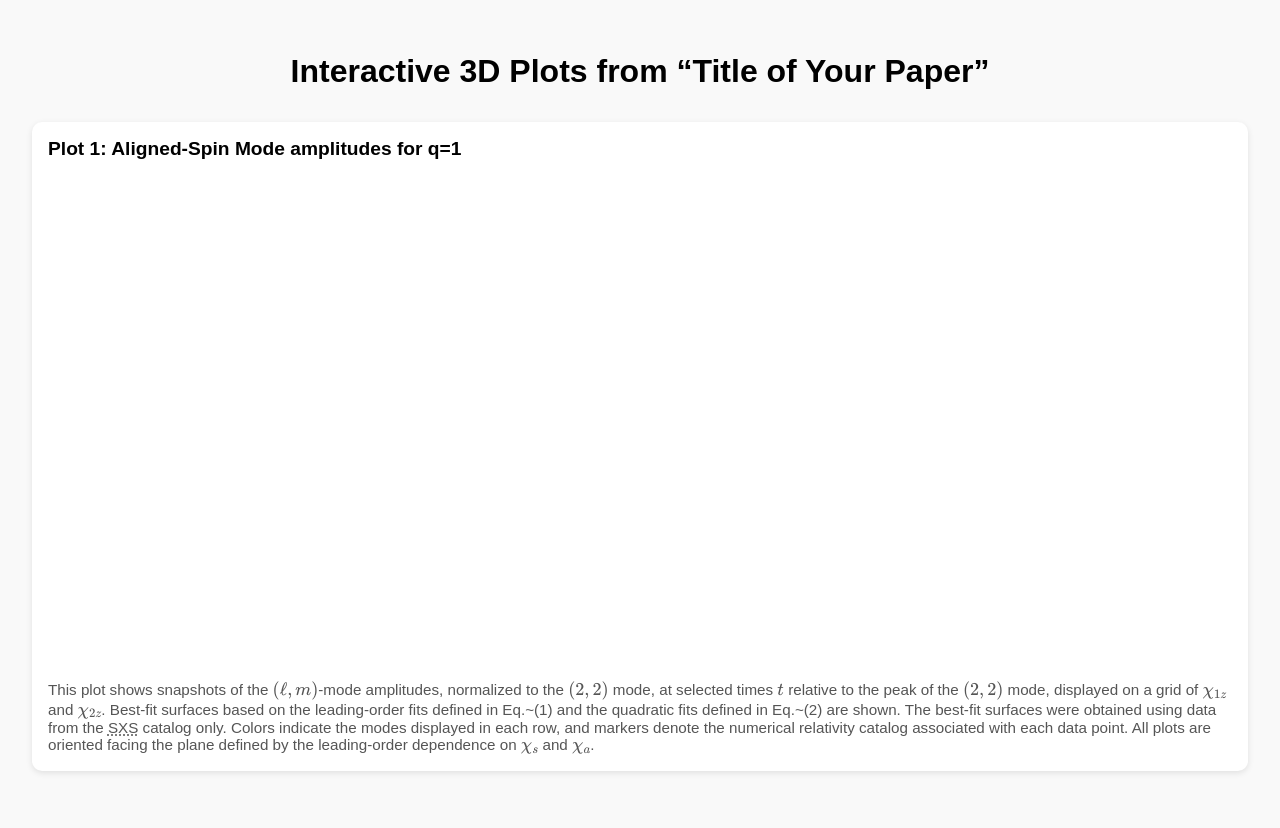
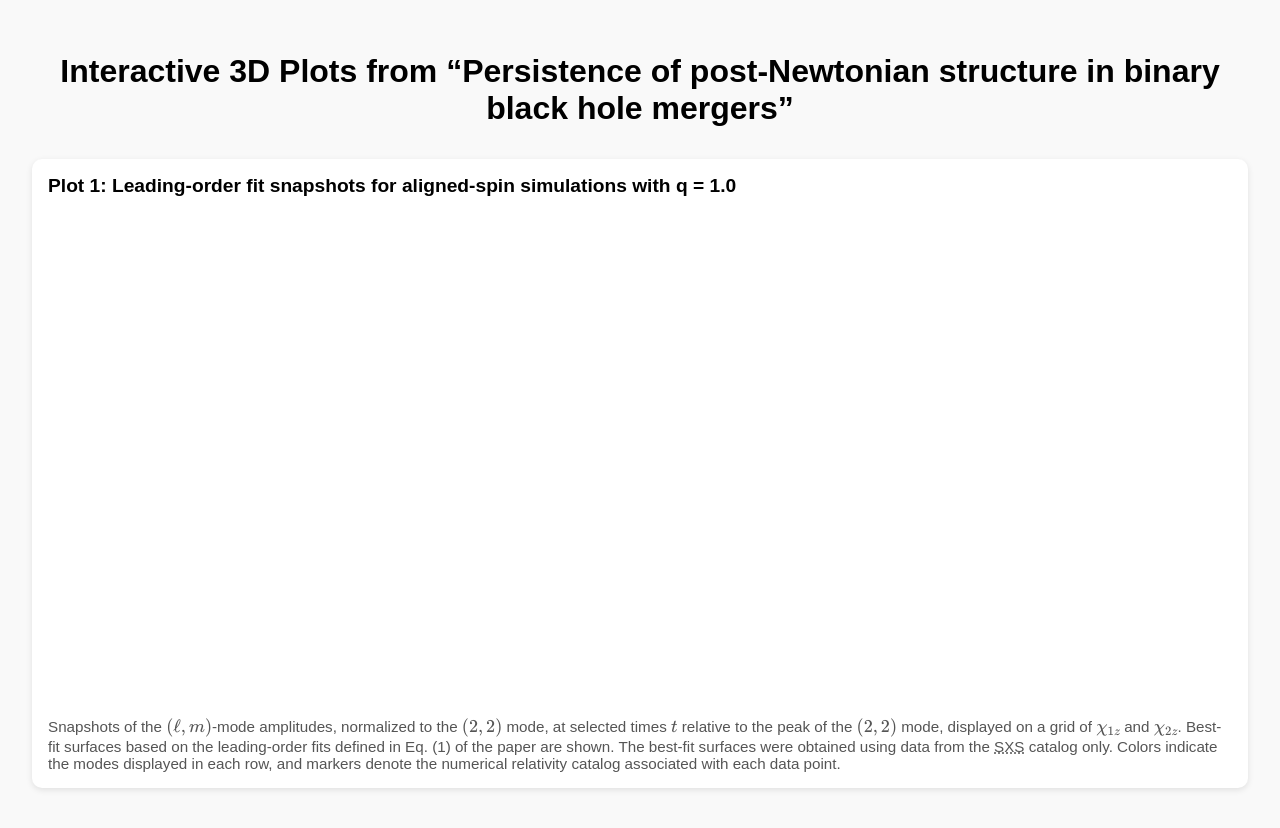
Before and after one commit to viviana-caceres/GW-mode-fits-interactive, a plain HTML site: page index.html in a window 1280 px wide. Drawn offline with nearby package versions, Linux system fonts and the light colour scheme.

Commit message:
Update index.html

```diff
--- a/index.html
+++ b/index.html
@@ -54,23 +54,21 @@
 </head>
 <body>
 
-  <h1>Interactive 3D Plots from “Title of Your Paper”</h1>
+  <h1>Interactive 3D Plots from “Persistence of post-Newtonian structure in binary black hole mergers”</h1>
 
   <div class="plot-container">
-    <div class="plot-title">Plot 1: Aligned-Spin Mode amplitudes for q=1</div>
+    <div class="plot-title">Plot 1: Leading-order fit snapshots for aligned-spin simulations with q = 1.0</div>
     <iframe src="3d_plots/leading_order_21_q10.html"></iframe>
     <div class="plot-caption">
-      This plot shows snapshots of the \((\ell, m)\)-mode amplitudes, normalized to the \((2,2)\) mode,
+      Snapshots of the \((\ell, m)\)-mode amplitudes, normalized to the \((2,2)\) mode,
       at selected times \(t\) relative to the peak of the \((2,2)\) mode, displayed on a grid of
       \(\chi_{1z}\) and \(\chi_{2z}\). Best-fit surfaces based on the leading-order fits defined in
-      Eq.~(1) and the quadratic fits defined in Eq.~(2) are shown. The best-fit surfaces were obtained
+      Eq. (1) of the paper are shown. The best-fit surfaces were obtained
       using data from the <abbr title="Simulating eXtreme Spacetimes">SXS</abbr> catalog only.
       Colors indicate the modes displayed in each row, and markers denote the numerical relativity
-      catalog associated with each data point. All plots are oriented facing the plane defined by
-      the leading-order dependence on \(\chi_s\) and \(\chi_a\).
+      catalog associated with each data point.
     </div>
   </div>
 
-
 </body>
 </html>
```
